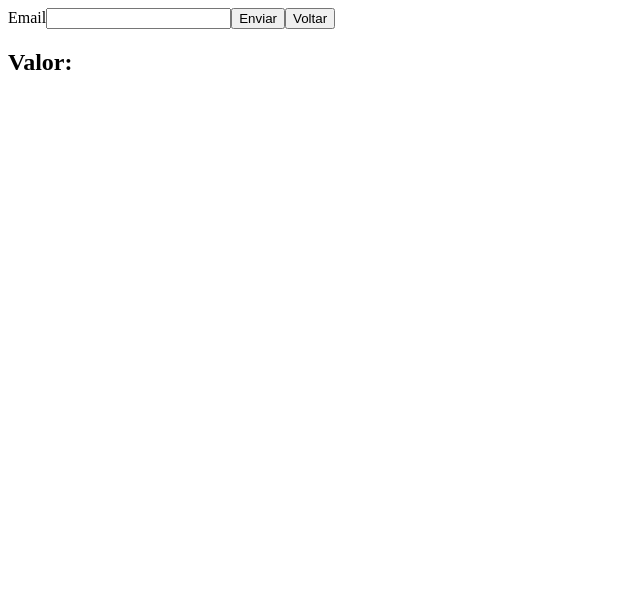
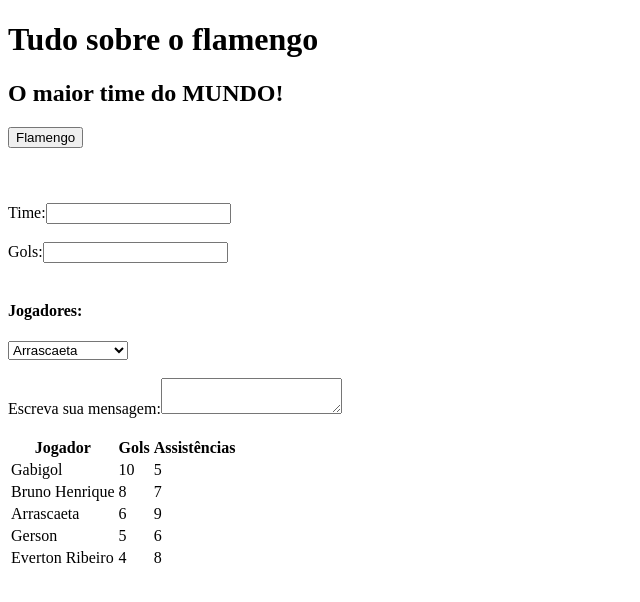
Before and after one commit to JoaoVitorcan/React-ts, a React (Vite) app in the folder vite-project/: page / in a window 1280 px wide. Shown: the top 602 px of the page, without its empty margins (0-640 px from the left). Built offline with nearby package versions, Linux system fonts and the light colour scheme; the HTML template or start-up script is replaced by a standard one.

Commit message:
tests 02

```diff
--- a/vite-project/src/App.tsx
+++ b/vite-project/src/App.tsx
@@ -1,34 +1,43 @@
-import { useState } from 'react';
-import ValidEmail from './components/ValidEmail';
+import { useState } from "react";
+import Team from "./components/Team";
 
 function App() {
-  const [email, setEmail] = useState('')
-  const [title, setTitle] = useState('')
+  const [flamengo, setFlamengo] = useState('')
 
-  function handleClick() {
-    setTitle(email);
-    setEmail('');
+  const handleClick = () => {
+    setFlamengo(flamengo === 'VAI FLAMENGO!' ? '' : 'VAI FLAMENGO!');
   }
+
+
   return (
     <div className="App">
-      <label htmlFor="id-email">
-        Email
-        <input
-          id="id-email"
-          type="email"
-          onChange={({ target }) => setEmail(target.value)}
-          value={email}
+      <h1>Tudo sobre o flamengo</h1>
+      <h2>O maior time do MUNDO!</h2>
+
+      <button onClick={handleClick}>
+        Flamengo
+      </button>
+      <h3>{flamengo}</h3>
+      <br /><br />
+
+      <label htmlFor="time">
+        Time:
+        <input type="text"
+          id="time"
         />
       </label>
-      <input
-        id="btn-send"
-        type="button"
-        data-testid="id-send"
-        value="Enviar"
-        onClick={handleClick}
-      />
-      <input id="btn-back" type="button" value="Voltar" />
-      <ValidEmail email={title} />
+      <br /><br />
+
+
+      <label htmlFor="gols">
+        Gols:
+        <input type="number"
+          id="gols"
+        />
+      </label>
+      <br /><br />
+
+      <Team />
     </div>
   );
 }
--- /dev/null
+++ b/vite-project/src/components/Team.tsx
@@ -0,0 +1,68 @@
+function Team() {
+
+
+    return (
+        <>
+            <h4>Jogadores:</h4>
+            <select>
+                <option value="opcao1">Arrascaeta</option>
+                <option value="opcao2">Bruno Henrrique</option>
+                <option value="opcao3">Gabigol</option>
+                <option value="opcao4">Pedro</option>
+                <option value="opcao5">David Luiz</option>
+                <option value="opcao6">Felipe Luiz</option>
+                <option value="opcao7">Wesley</option>
+                <option value="opcao8">Gerson</option>
+            </select>
+            <br /><br />
+
+            <label htmlFor="mensagem">
+                Escreva sua mensagem:
+                <textarea name="" id="mensagem" />
+            </label>
+
+            <br /><br />
+
+            <table>
+                <thead>
+                    <tr>
+                        <th>Jogador</th>
+                        <th>Gols</th>
+                        <th>Assistências</th>
+                    </tr>
+                </thead>
+                <tbody>
+                    <tr>
+                        <td>Gabigol</td>
+                        <td>10</td>
+                        <td>5</td>
+                    </tr>
+                    <tr>
+                        <td>Bruno Henrique</td>
+                        <td>8</td>
+                        <td>7</td>
+                    </tr>
+                    <tr>
+                        <td>Arrascaeta</td>
+                        <td>6</td>
+                        <td>9</td>
+                    </tr>
+                    <tr>
+                        <td>Gerson</td>
+                        <td>5</td>
+                        <td>6</td>
+                    </tr>
+                    <tr>
+                        <td>Everton Ribeiro</td>
+                        <td>4</td>
+                        <td>8</td>
+                    </tr>
+                </tbody>
+            </table>
+
+
+        </>
+    );
+}
+
+export default Team;
```
Also changed, not shown: 2 other files (tests, documents, lock files or other folders).
